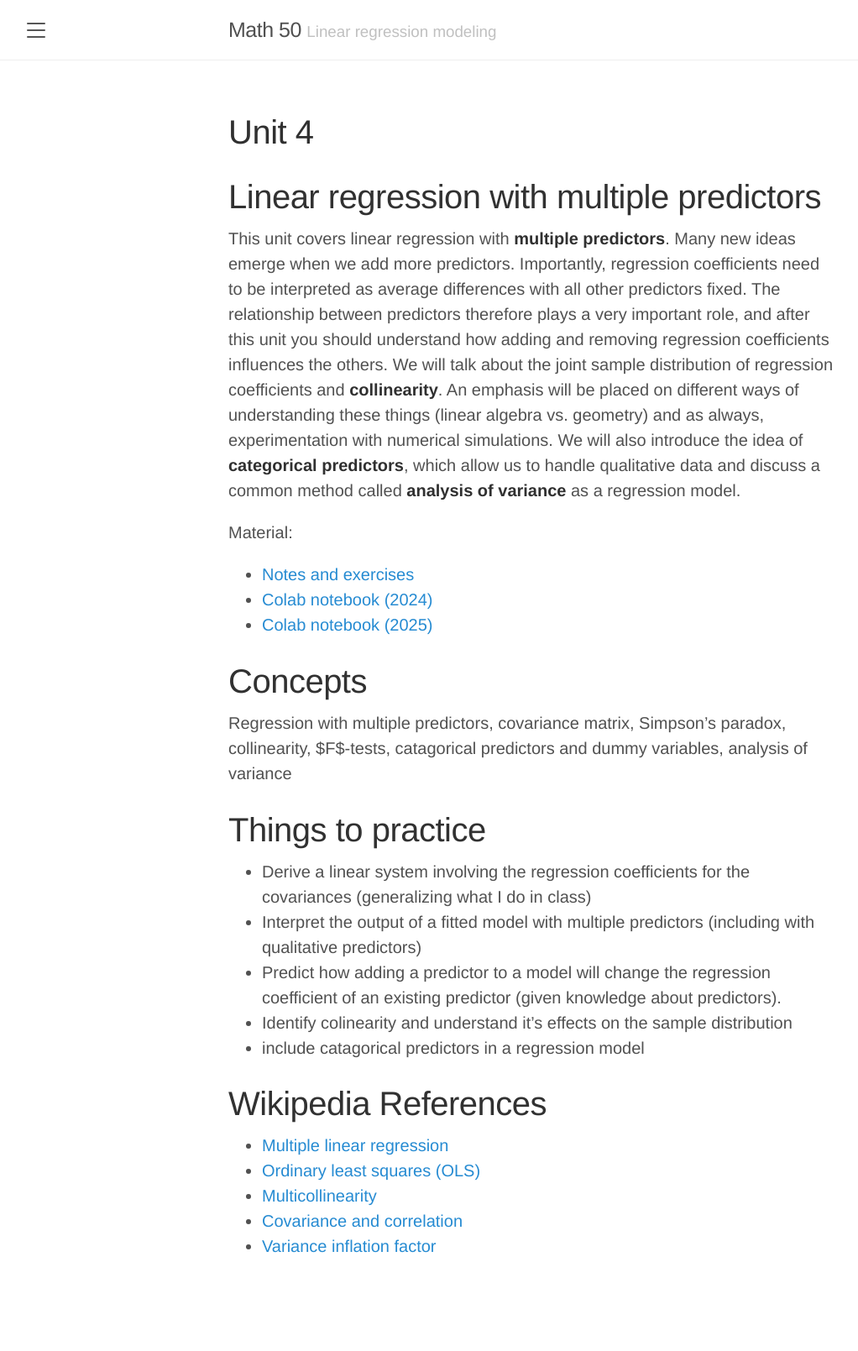
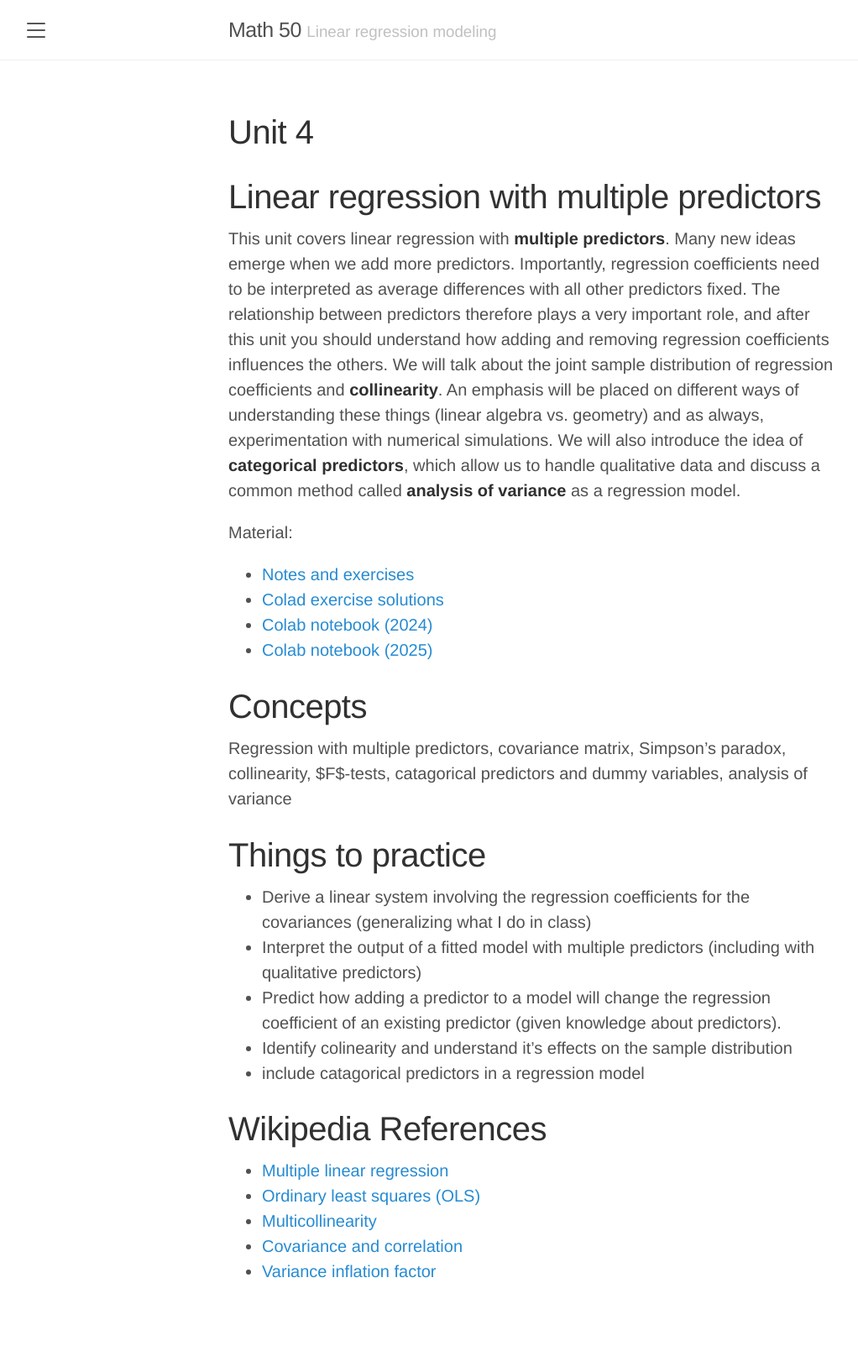
Before and after one commit to elevien/math50_2025, a Jekyll site: the page built from unit4.md, in a window 1280 px wide. Shown: the whole page at 84% size, without its empty margins (8-1030 px from the left). Built offline with Jekyll 4.4.1, drawn with Linux system fonts in a browser that asks for light colours; before the commit the page ends 1579 px from its top, so only the background shows below that.

Commit message:
Added links to solution notebooks

```diff
--- a/unit4.md
+++ b/unit4.md
@@ -12,6 +12,7 @@ This unit covers linear regression with **multiple predictors**. Many new ideas
 
 Material:
 - [Notes and exercises](/public/latex_notes/unit4/unit4.pdf)
+- [Colad exercise solutions](https://colab.research.google.com/drive/1_AomvOjmTUmkucxqDPCP4SAY46h7n8Sc?usp=sharing)
 - [Colab notebook (2024)](https://colab.research.google.com/drive/1oIRgP_7-c5DGV1D2iz5nj406mZfJxUIG?usp=sharing)
 - [Colab notebook (2025)](https://colab.research.google.com/drive/10G3DKAsKcxk33l3OO_hfPTyrWetTxdaS?usp=sharing)
 
```
Also changed, not shown: unit5.md (+1 -0 lines), 8 other files.
